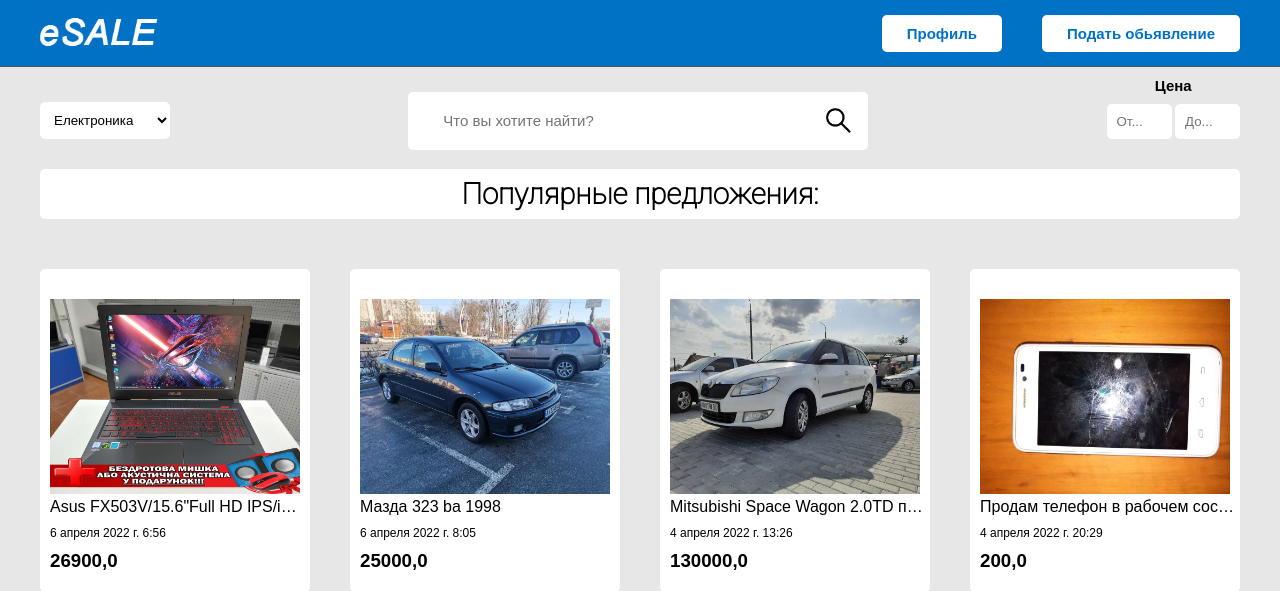
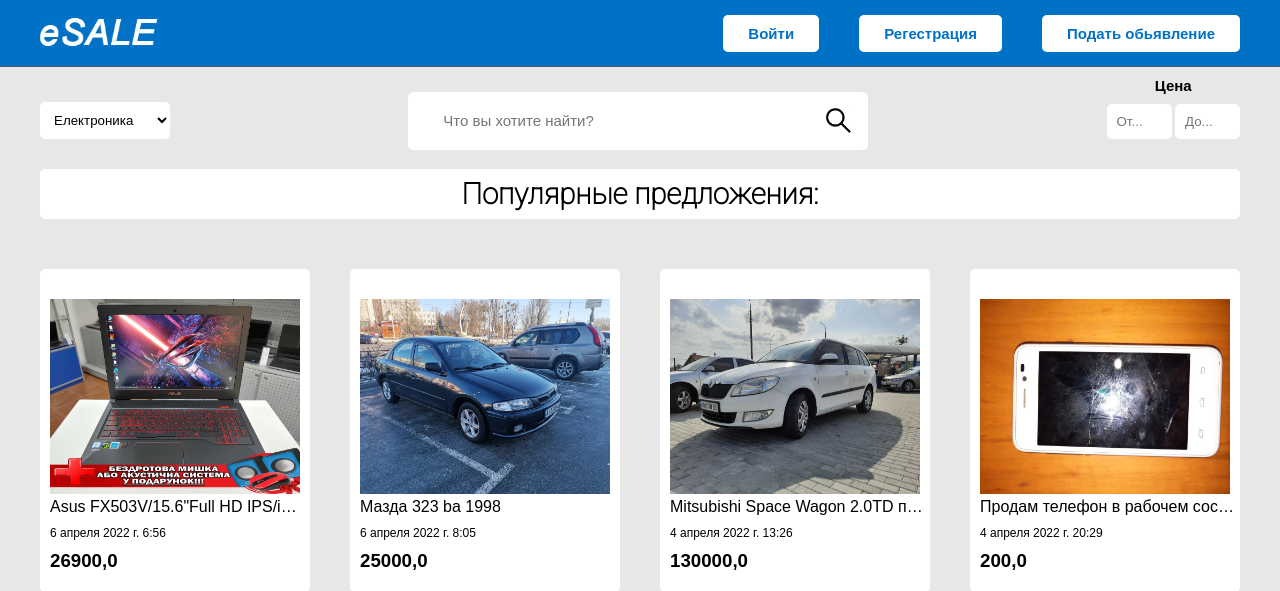
Before and after one commit to fallenreds/eSALE, a Django app: page / in a window 1280 px wide. Shown: the top 591 px of the page. Run offline with Django 4.2, Linux system fonts and the light colour scheme; data comes from the database, SQL or seed files in the repository; both versions use the stored data as it was after the commit.

Commit message:
ПИздец

```diff
--- a/config/settings.py
+++ b/config/settings.py
@@ -37,7 +37,7 @@ INSTALLED_APPS = [
     'django.contrib.sessions',
     'django.contrib.messages',
     'django.contrib.staticfiles',
-    'main'
+    'main',
 ]
 AUTH_USER_MODEL = 'main.MyUser'
 MIDDLEWARE = [
@@ -130,3 +130,5 @@ STATIC_URL = '/static/'
 STATICFILES_DIRS = [os.path.join(BASE_DIR, 'static')]
 VENV_PATH = os.path.dirname(BASE_DIR)
 STATIC_ROOT = os.path.join(VENV_PATH, 'static_root')
+
+SITE=1
--- a/config/urls.py
+++ b/config/urls.py
@@ -22,7 +22,7 @@ from django.contrib.staticfiles.urls import staticfiles_urlpatterns
 
 urlpatterns = [
     path('admin/', admin.site.urls),
-    path('', include("main.urls"))
+    path('', include("main.urls")),
 ]
 
 if settings.DEBUG:
--- a/main/views.py
+++ b/main/views.py
@@ -3,14 +3,14 @@ from django.http import HttpResponse
 from django.template.context_processors import request
 from django.views import View
 
-from .models import Post, Category,MyUser
+from .models import Post, Category, MyUser
 
 
 class HomeView(View):
     def get(self, request):
         all_category = Category.objects.values('title', 'slug')
         post_list = Post.objects.all().order_by("-views")[:8]
-        return render(request, 'main/home.html', {'post_list': post_list, 'all_category': all_category})
+        return render(request, 'main/home.html', {'post_list': post_list, 'all_category': all_category,})
 
 
 class PostDetail(View):
--- a/templates/main/home.html
+++ b/templates/main/home.html
@@ -17,8 +17,16 @@
                         <a href=""><img src="{% static 'img/LOGO.png' %}" alt=""></a>
                     </div>
                     <nav class="nav">
-                        <a class="nav__link" href="#">Профиль</a>
-                        <a class="nav__link" href="#">Подать обьявление</a>
+                        {% if user.is_authenticated %}
+                            <a class="nav__link" href="#">Профиль</a>
+                            <a class="nav__link" href="accounts/logout/">Выйти</a>
+                            <a class="nav__link" href="#">Подать обьявление</a>
+                            {% else %}
+                            <a class="nav__link" href="/accounts/login/">Войти</a>
+                            <a class="nav__link" href="accounts/signup/">Регестрация</a>
+                            <a class="nav__link" href="#">Подать обьявление</a>
+
+                        {% endif %}
                     </nav>
                 </div>
         </div>
```
Also changed, not shown: db.sqlite3, main/migrations/0002_alter_category_options_alter_category_title.py (added).
